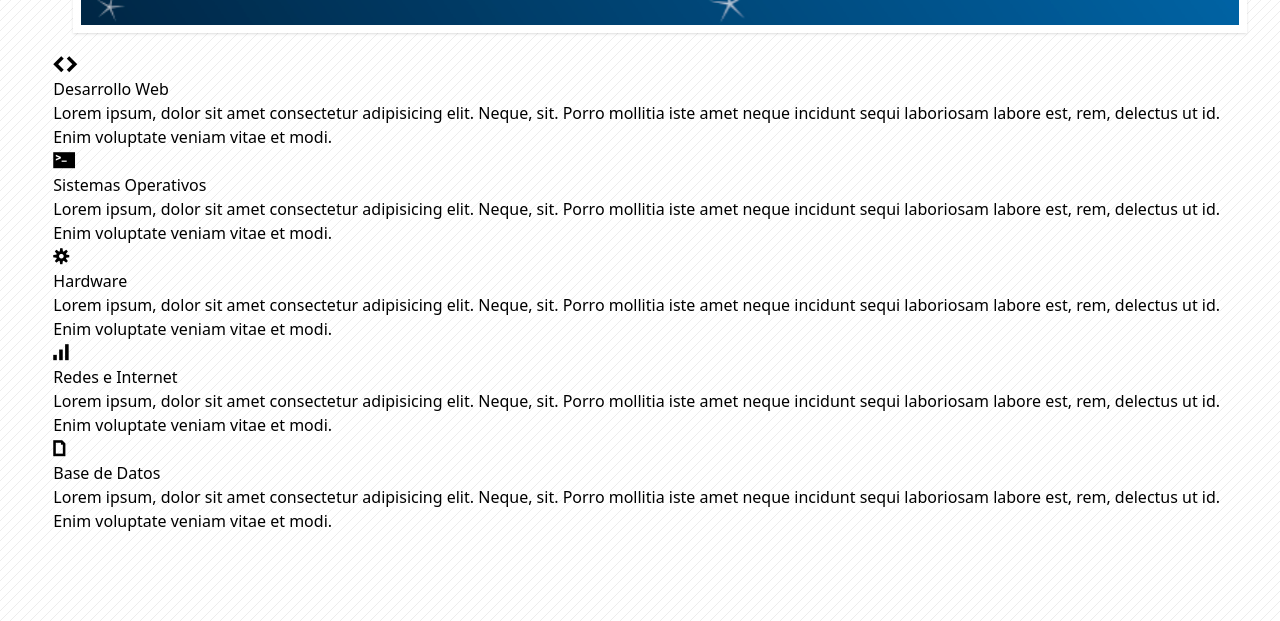
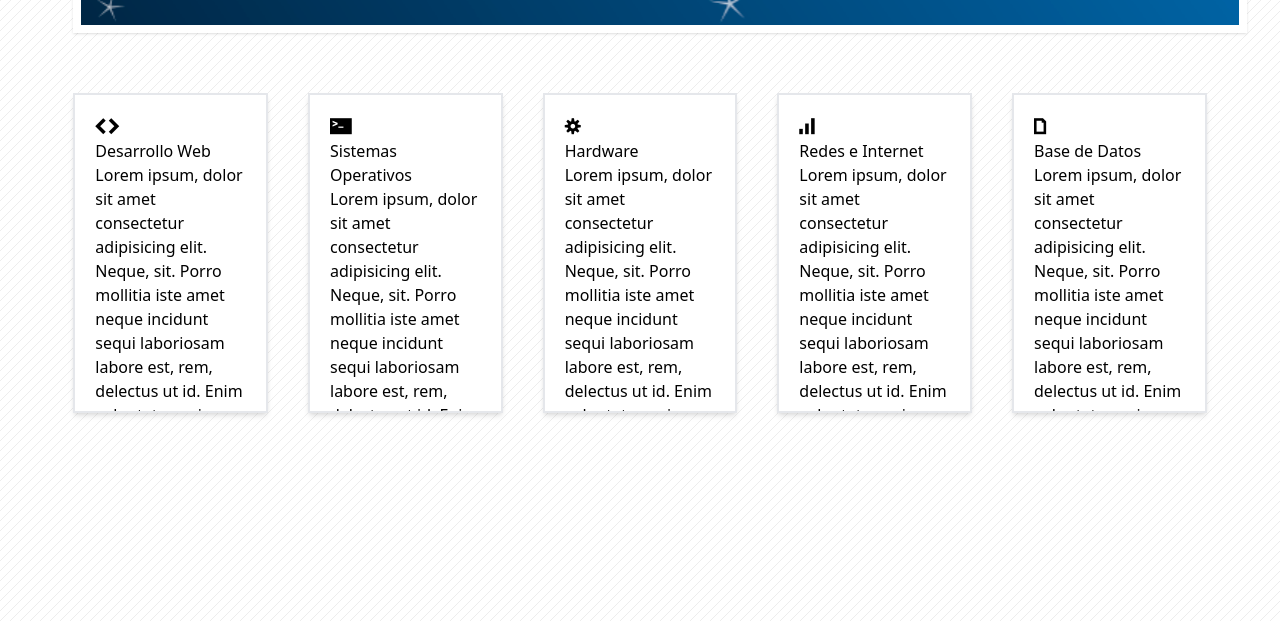
Before and after one commit to wilxoncastillo/tailwind, a website: page index.html in a window 1280 px wide. Shown: the part 179-800 px from the top of the page. Drawn offline with Linux system fonts and the light colour scheme.

Commit message:
28. Estilos de las tarjetas

```diff
--- a/index.html
+++ b/index.html
@@ -55,7 +55,7 @@
     <!-- fin banner -->
 
     <!-- tarjeta -->
-    <div class="">
+    <div class="flex flex-nowrap justify-between">
 
       <!-- first -->
       <div class="card">
--- a/src/app.css
+++ b/src/app.css
@@ -54,14 +54,41 @@
             mr-5
             tracking-wider
             flex-none
-            xs:flex-1;
+            xs:flex-1
+        ;
     }
     .menu-item-a {
-        @apply block transition duration-200 hover:text-azul-claro transform hover:scale-125
+        @apply
+            block
+            transition
+            duration-200
+            hover:text-azul-claro
+            transform hover:scale-125
+        ;
     }
 
     .text-banner {
         font-family: "BebasNeue";
         text-shadow: 2px 2px 1px black;
     }
+
+    /* style card */
+    .card {
+        @apply
+            flex-1
+            h-80
+            border-2
+            border-gray-200
+            shadow-md
+            bg-white
+            overflow-hidden
+            m-5
+            mt-10
+            p-5
+            mt-10
+            cursor-pointer
+            transition
+            duration-300
+        ;
+    }
 }
```
Also changed, not shown: css/app.css.
